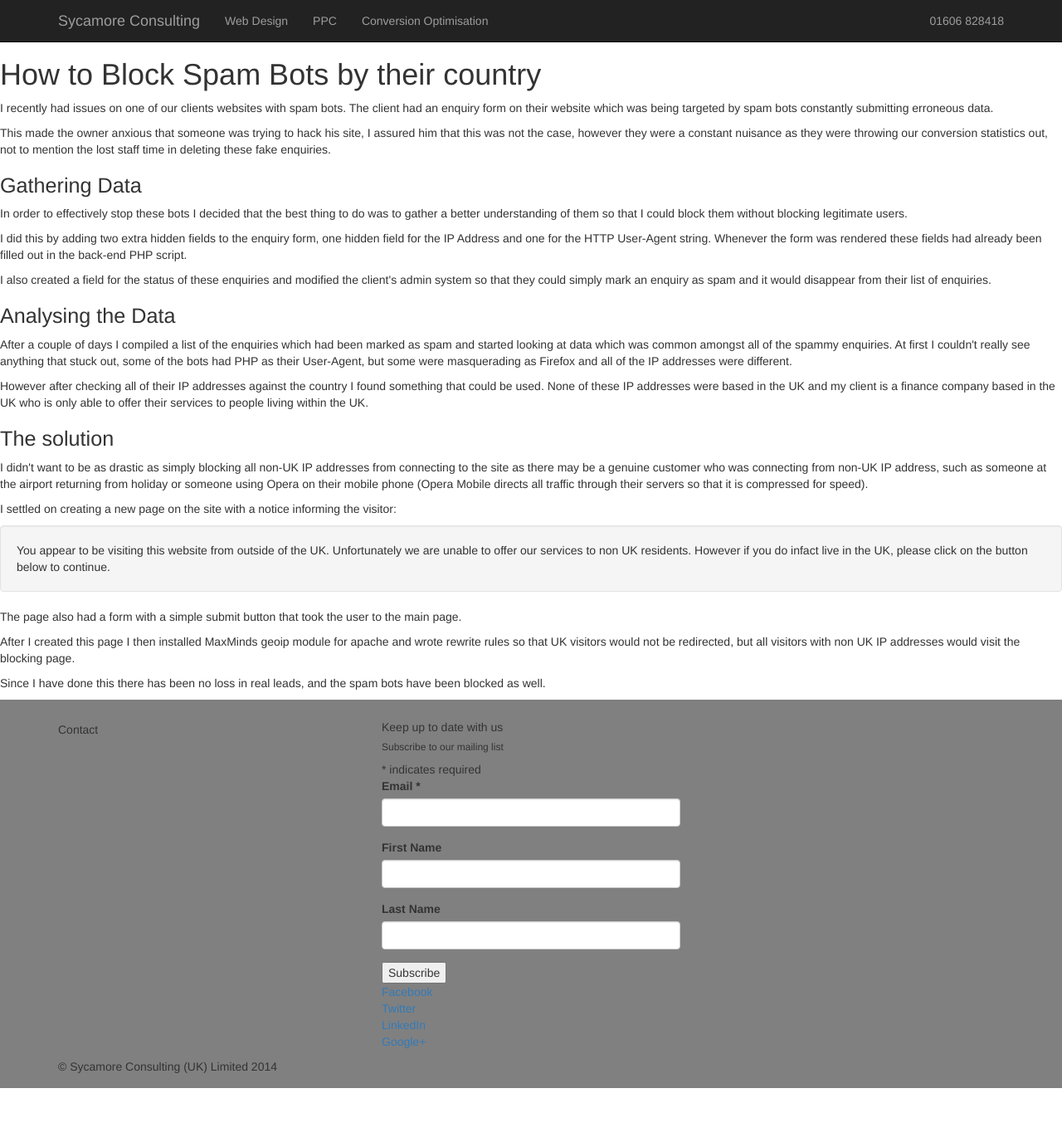
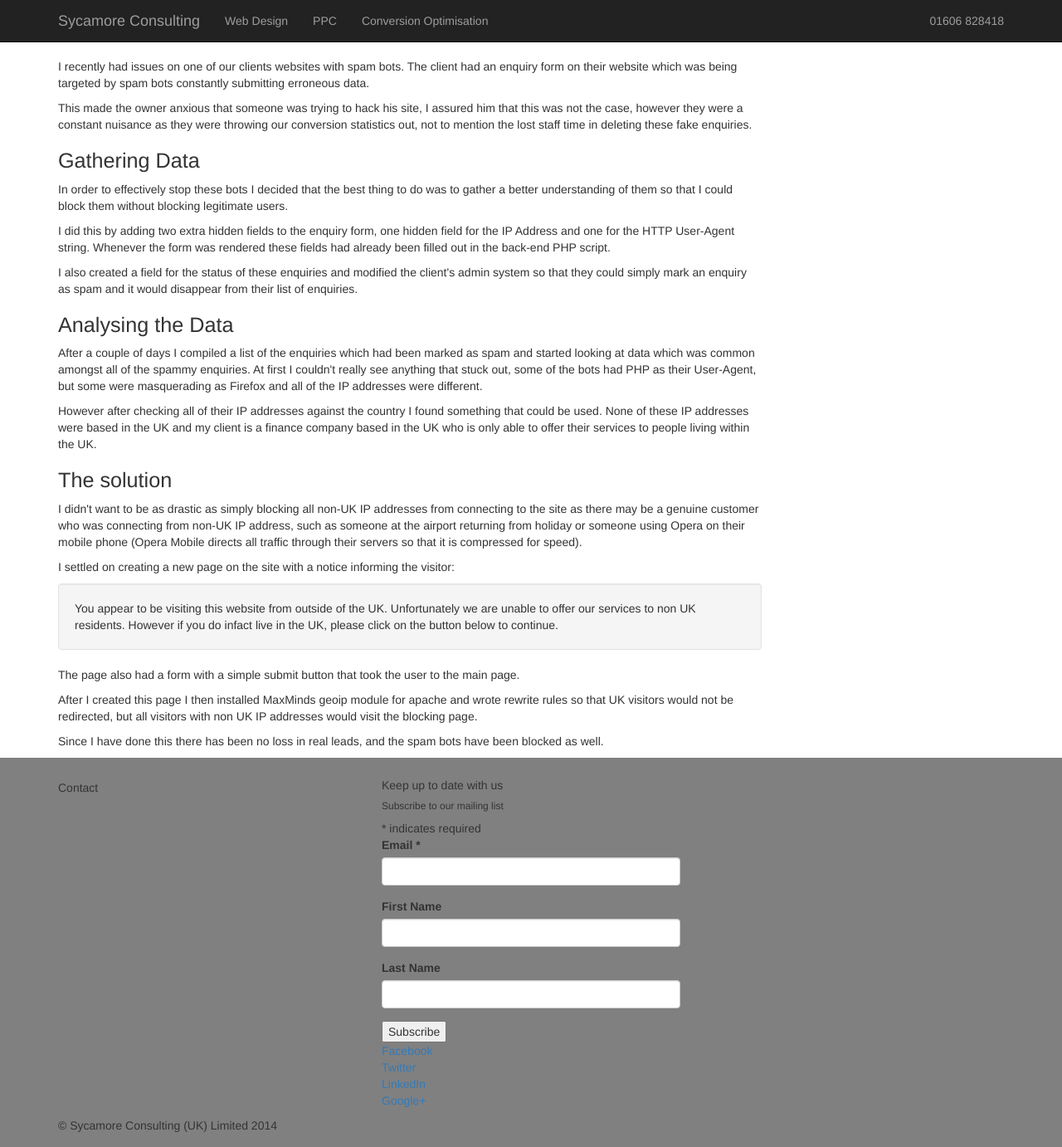
Before and after one commit to sycamoreconsulting/sycamoreconsulting.github.io, a Jekyll site: the page built from _posts/2014-06-25-how-to-block-spam-bots-by-country.html, in a window 1280 px wide and 1382 px high. Shown: the whole window at 83% size. Built offline with Jekyll 4.4.1, drawn with Linux system fonts in a browser that asks for light colours; nearby versions of some CDN libraries; Markdown is read by kramdown in place of the engine named in the settings.

Commit message:
Change post to use article layout

```diff
--- /dev/null
+++ b/_layouts/article.html
@@ -0,0 +1,12 @@
+{% include head.html %}
+{% include header.html %}
+    <div class="container">
+      <div class="row">
+        <div class="col-lg-9">
+          <h1>{{ post.title }}</h1>
+          {{ content }}
+		    </div>
+      </div>
+    </div>
+{% include footer.html %}
+{% include foot.html %}
--- a/_posts/2014-06-25-how-to-block-spam-bots-by-country.html
+++ b/_posts/2014-06-25-how-to-block-spam-bots-by-country.html
@@ -1,39 +1,27 @@
 ---
-layout: default
+layout: article
 title: How to Block Spam Bots by their country
 ---
-<h1>How to Block Spam Bots by their country</h1>
-
 <p>I recently had issues on one of our clients websites with spam bots. The client had an enquiry form on their website which was being targeted by spam bots constantly submitting erroneous data.</p>
-
 <p>This made the owner anxious that someone was trying to hack his site, I assured him that this was not the case, however they were a constant nuisance as they were throwing our conversion statistics out, not to mention the lost staff time in deleting these fake enquiries.</p>
 
 <h2>Gathering Data</h2>
-
 <p>In order to effectively stop these bots I decided that the best thing to do was to gather a better understanding of them so that I could block them without blocking legitimate users.</p>
-
 <p>I did this by adding two extra hidden fields to the enquiry form, one hidden field for the IP Address and one for the HTTP User-Agent string. Whenever the form was rendered these fields had already been filled out in the back-end PHP script.</p>
-
 <p>I also created a field for the status of these enquiries and modified the client's admin system so that they could simply mark an enquiry as spam and it would disappear from their list of enquiries.</p>
 
 <h2>Analysing the Data</h2>
 <p>After a couple of days I compiled a list of the enquiries which had been marked as spam and started looking at data which was common amongst all of the spammy enquiries. At first I couldn't really see anything that stuck out, some of the bots had PHP as their User-Agent, but some were masquerading as Firefox and all of the IP addresses were different.</p>
-
 <p>However after checking all of their IP addresses against the country I found something that could be used. None of these IP addresses were based in the UK and my client is a finance company based in the UK who is only able to offer their services to people living within the UK.</p>
 
 <h2>The solution</h2>
 <p>I didn't want to be as drastic as simply blocking all non-UK IP addresses from connecting to the site as there may be a genuine customer who was connecting from non-UK IP address, such as someone at the airport returning from holiday or someone using Opera on their mobile phone (Opera Mobile directs all traffic through their servers so that it is compressed for speed).</p>
-
 <p>I settled on creating a new page on the site with a notice informing the visitor:</p>
-
 <div class="well">
 You appear to be visiting this website from outside of the UK.
 Unfortunately we are unable to offer our services to non UK residents.
 However if you do infact live in the UK, please click on the button below to continue.
 </div>
-
 <p>The page also had a form with a simple submit button that took the user to the main page.<p>
-
 <p>After I created this page I then installed MaxMinds geoip module for apache and wrote rewrite rules so that UK visitors would not be redirected, but all visitors with non UK IP addresses would visit the blocking page.</p>
-
 <p>Since I have done this there has been no loss in real leads, and the spam bots have been blocked as well.</p>
```
